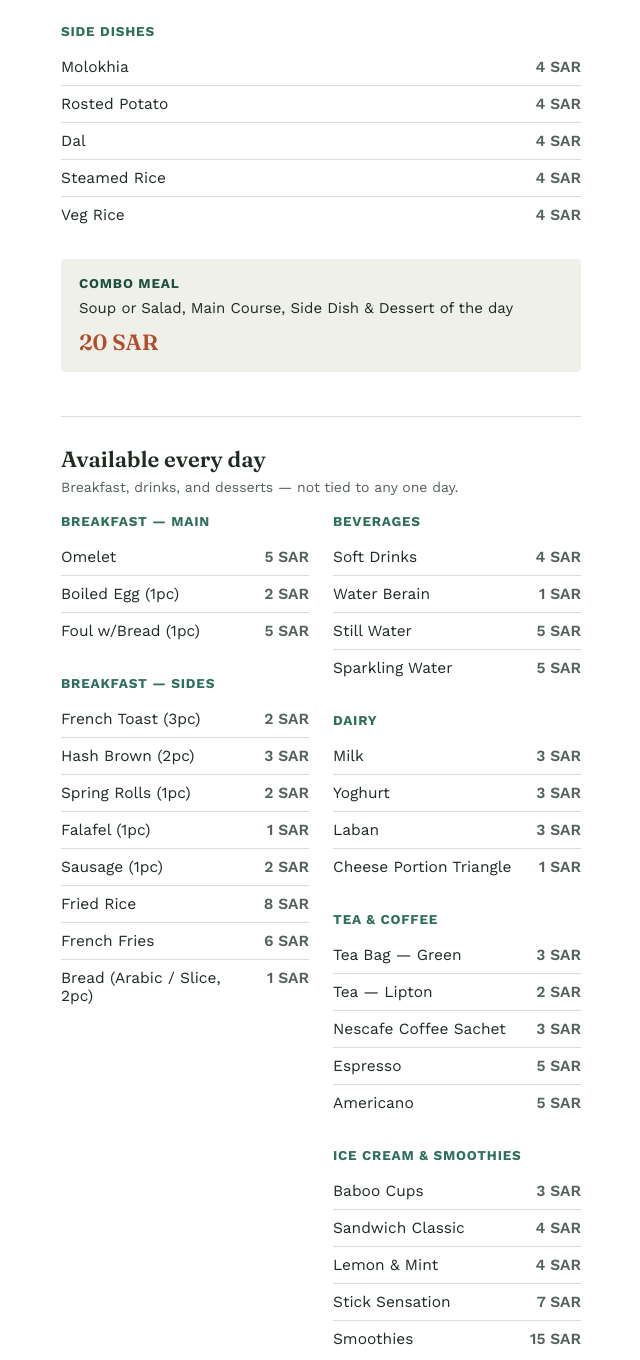
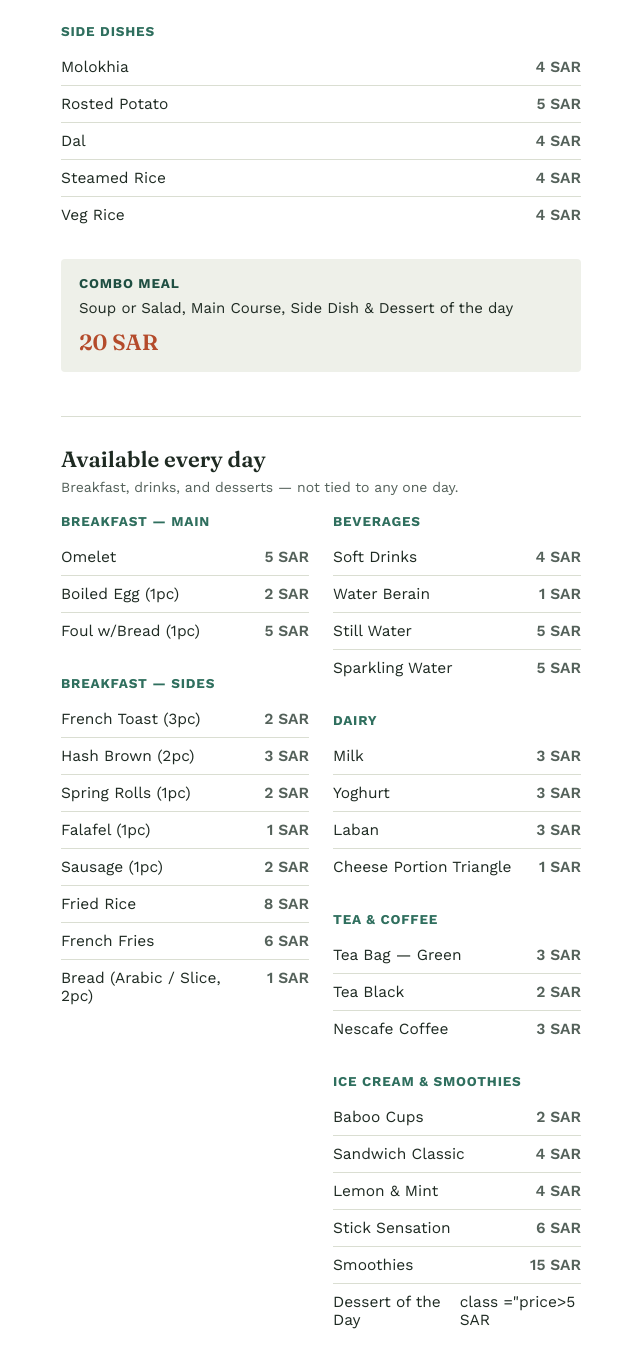
Before and after one commit to 724pgwkdwk-sys/Catrion-Menu-Cafeteria, a plain HTML site: page index.html in a window 1280 px wide. Shown: the part 734-2094 px from the top of the page, without its empty margins (319-959 px from the left). Drawn offline with nearby package versions, Linux system fonts and the light colour scheme.

Commit message:
Update index.html

```diff
--- a/index.html
+++ b/index.html
@@ -247,7 +247,7 @@
       <li><span class="name">Chicken Roll w/Fries</span><span class="price">14 SAR</span></li>
     </ul></div>
     <div class="category"><h3>Side Dishes</h3><ul class="items">
-      <li><span class="name">Mashed Potato</span><span class="price">4 SAR</span></li>
+      <li><span class="name">Mashed Potato</span><span class="price">5 SAR</span></li>
       <li><span class="name">Sauteed Vegetable</span><span class="price">4 SAR</span></li>
       <li><span class="name">Steamed Rice</span><span class="price">4 SAR</span></li>
       <li><span class="name">Kabsa Rice</span><span class="price">4 SAR</span></li>
@@ -281,7 +281,7 @@
     </ul></div>
     <div class="category"><h3>Side Dishes</h3><ul class="items">
       <li><span class="name">Molokhia</span><span class="price">4 SAR</span></li>
-      <li><span class="name">Rosted Potato</span><span class="price">4 SAR</span></li>
+      <li><span class="name">Rosted Potato</span><span class="price">5 SAR</span></li>
       <li><span class="name">Dal</span><span class="price">4 SAR</span></li>
       <li><span class="name">Steamed Rice</span><span class="price">4 SAR</span></li>
       <li><span class="name">Kabuli Rice</span><span class="price">4 SAR</span></li>
@@ -349,7 +349,7 @@
     </ul></div>
     <div class="category"><h3>Side Dishes</h3><ul class="items">
       <li><span class="name">Marrow Salona</span><span class="price">4 SAR</span></li>
-      <li><span class="name">Mashed Potato</span><span class="price">4 SAR</span></li>
+      <li><span class="name">Mashed Potato</span><span class="price">5 SAR</span></li>
       <li><span class="name">Dal</span><span class="price">4 SAR</span></li>
       <li><span class="name">Steamed Rice</span><span class="price">4 SAR</span></li>
       <li><span class="name">Kabsa Rice</span><span class="price">4 SAR</span></li>
@@ -383,7 +383,7 @@
     </ul></div>
     <div class="category"><h3>Side Dishes</h3><ul class="items">
       <li><span class="name">Molokhia</span><span class="price">4 SAR</span></li>
-      <li><span class="name">Rosted Potato</span><span class="price">4 SAR</span></li>
+      <li><span class="name">Rosted Potato</span><span class="price">5 SAR</span></li>
       <li><span class="name">Dal</span><span class="price">4 SAR</span></li>
       <li><span class="name">Steamed Rice</span><span class="price">4 SAR</span></li>
       <li><span class="name">Veg Rice</span><span class="price">4 SAR</span></li>
@@ -501,18 +501,17 @@
 
         <div class="category"><h3>Tea &amp; Coffee</h3><ul class="items">
           <li><span class="name">Tea Bag — Green</span><span class="price">3 SAR</span></li>
-          <li><span class="name">Tea — Lipton</span><span class="price">2 SAR</span></li>
-          <li><span class="name">Nescafe Coffee Sachet</span><span class="price">3 SAR</span></li>
-          <li><span class="name">Espresso</span><span class="price">5 SAR</span></li>
-          <li><span class="name">Americano</span><span class="price">5 SAR</span></li>
+          <li><span class="name">Tea Black </span><span class="price">2 SAR</span></li>
+          <li><span class="name">Nescafe Coffee</span><span class="price">3 SAR</span></li>
         </ul></div>
 
         <div class="category"><h3>Ice Cream &amp; Smoothies</h3><ul class="items">
-          <li><span class="name">Baboo Cups</span><span class="price">3 SAR</span></li>
+          <li><span class="name">Baboo Cups</span><span class="price">2 SAR</span></li>
           <li><span class="name">Sandwich Classic</span><span class="price">4 SAR</span></li>
           <li><span class="name">Lemon &amp; Mint</span><span class="price">4 SAR</span></li>
-          <li><span class="name">Stick Sensation</span><span class="price">7 SAR</span></li>
+          <li><span class="name">Stick Sensation</span><span class="price">6 SAR</span></li>
           <li><span class="name">Smoothies</span><span class="price">15 SAR</span></li>
+          <li><span class="name">Dessert of the Day</span> class ="price>5 SAR</span></li>
         </ul></div>
       </div>
     </div>
```
